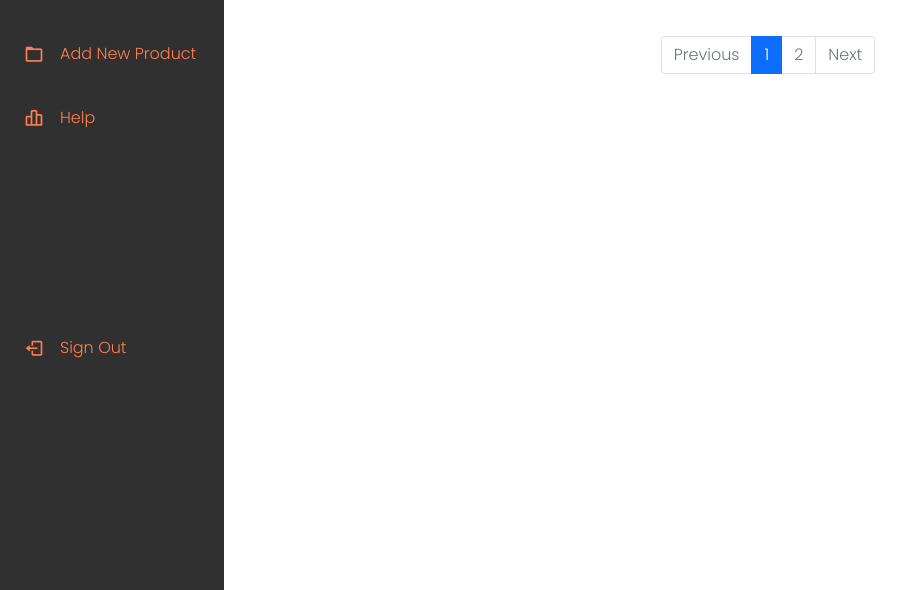
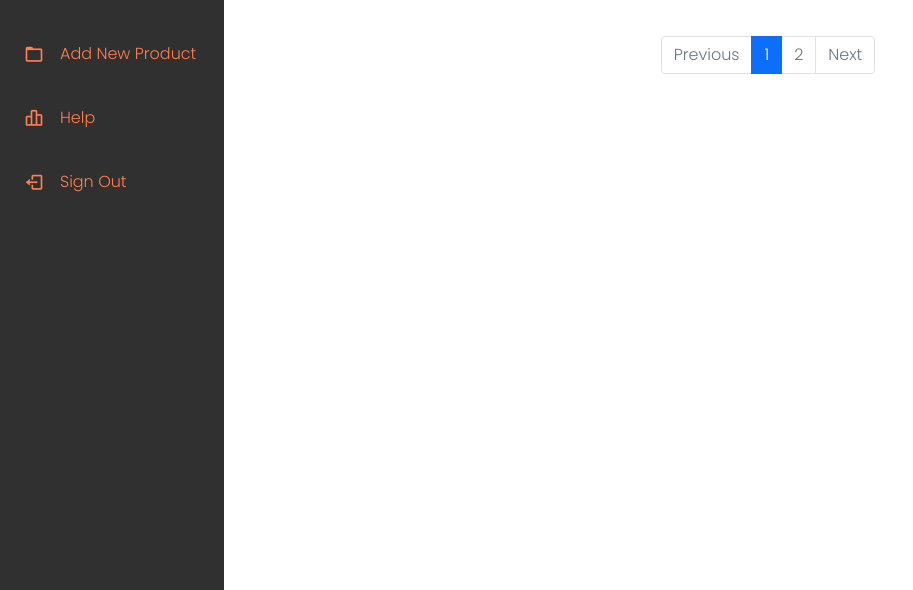
Before and after one commit to OmarChouchane/DMA9, a PHP site: page /admin/index.php in a window 1280 px wide. Shown: the part 318-908 px from the top of the page, without its empty margins (0-913 px from the left). Run offline with PHP 8.4, Linux system fonts and the light colour scheme; the visitor is signed in with stand-in values (Sample User, id 1); data that the repository does not hold is empty; some libraries are stand-ins or nearby versions.

Commit message:
signout quick fix

```diff
--- a/admin/dashboard.css
+++ b/admin/dashboard.css
@@ -174,11 +174,6 @@ a {
 }
 
 
-.sign-out {
-    margin-top: 80%;
-}
-
-
 @media screen and (min-width: 768px) {
 
     .l-navbar {
```
